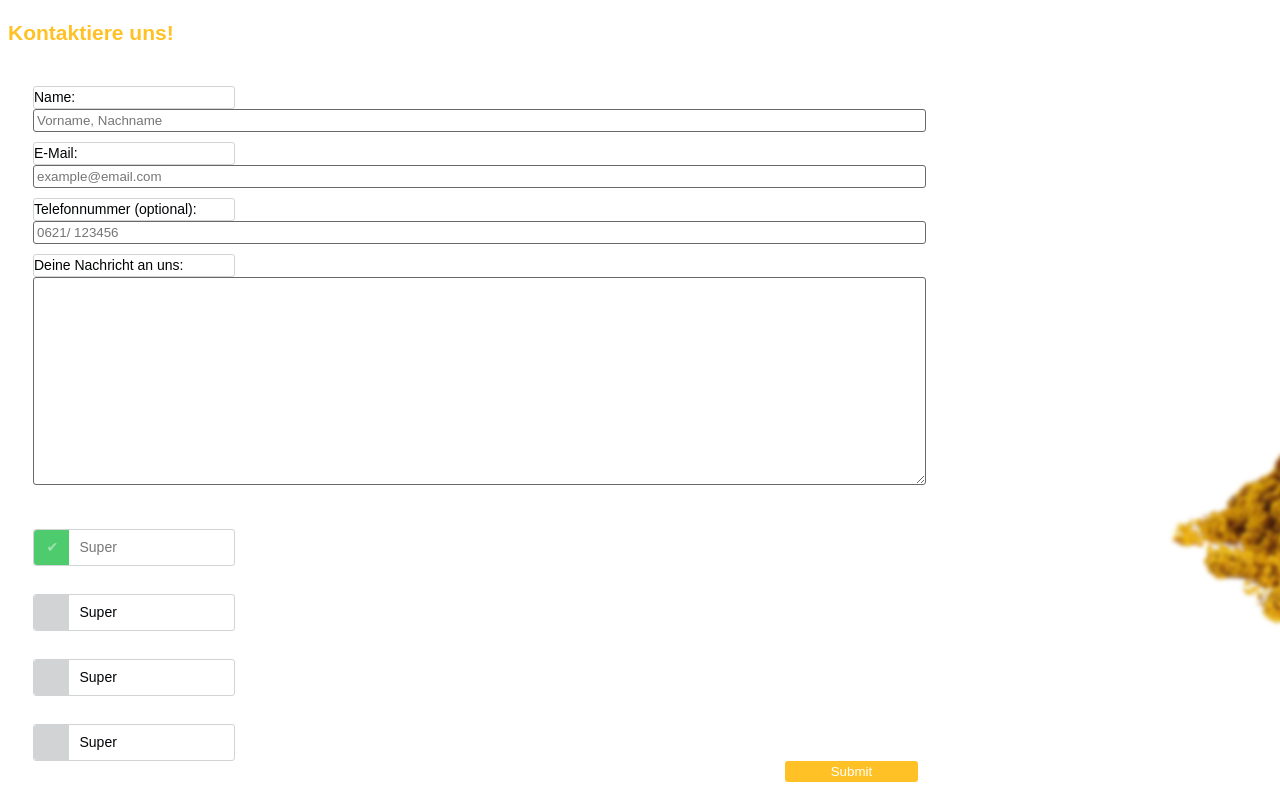
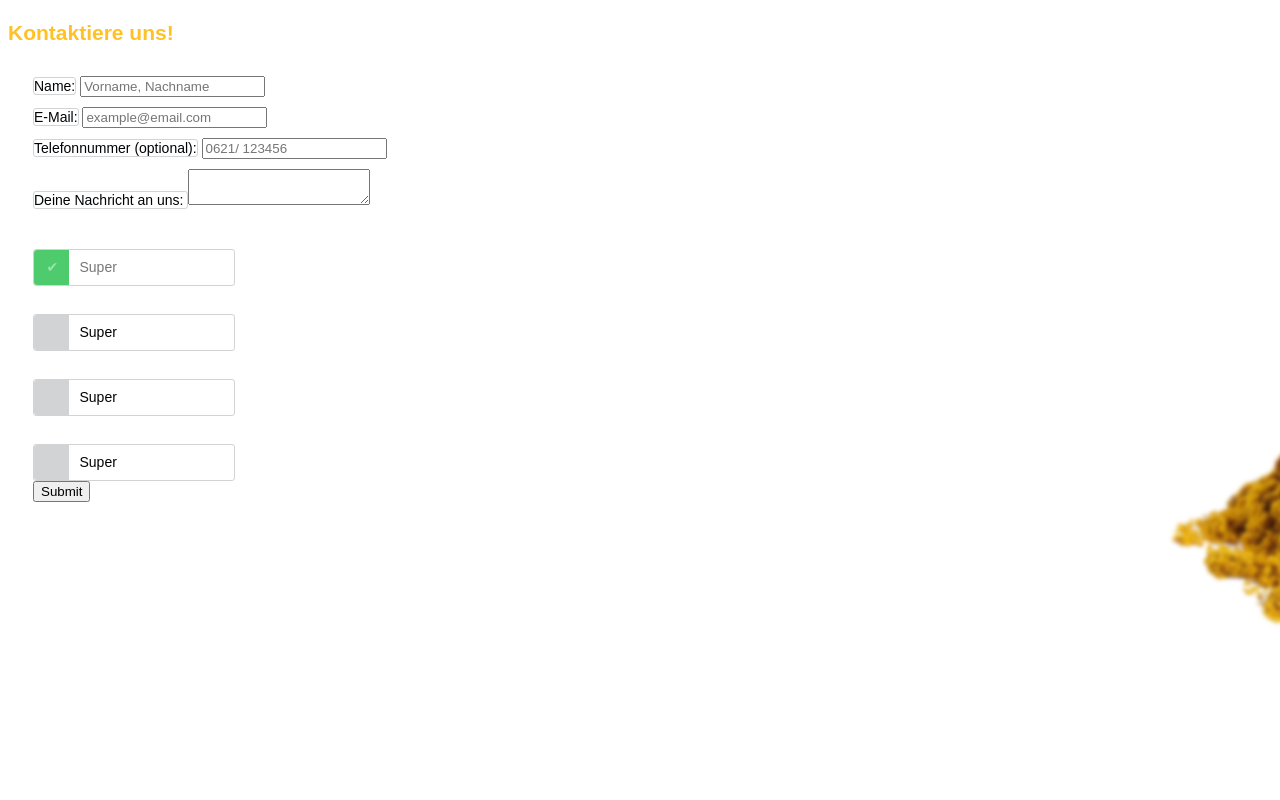
Before and after one commit to tobias-jung/curryMe, a PHP site: page /gcdhbw/temp.html in a window 1280 px wide. Run offline with PHP 8.4, Linux system fonts and the light colour scheme.

Commit message:
new form

```diff
--- a/css/style.css
+++ b/css/style.css
@@ -190,53 +190,6 @@
                 background-color: white;
             }
 
-            .form label {
-                display: block;
-            }
-
-            .form input[type=radio],
-            input[type=checkbox] {
-                display: inline-block;
-                width: 13px;
-            }
-
-            .form div {
-                display: block;
-                background-color: white;
-            }
-
-            .form input,
-            form textarea,
-            form select {
-                border-width: 1px;
-                border-style: solid;
-                border-color: dimgray;
-                border-radius: 3px;
-                padding: 3px;
-                width: 100%;
-            }
-
-            .intro {
-                margin-bottom: 10px;
-            }
-
-            .clear {
-                clear: both;
-            }
-
-            .form textarea {
-                height: 200px;
-                width: 100%;
-            }
-
-            .form input[type=submit] {
-                float: right;
-                width: 15%;
-                background-color: #FFC125;
-                color: white;
-                border: 0px;
-            }
-
             .field {
                 margin-bottom: 10px;
             }
```
Also changed, not shown: index.html (+31 -25 lines).
